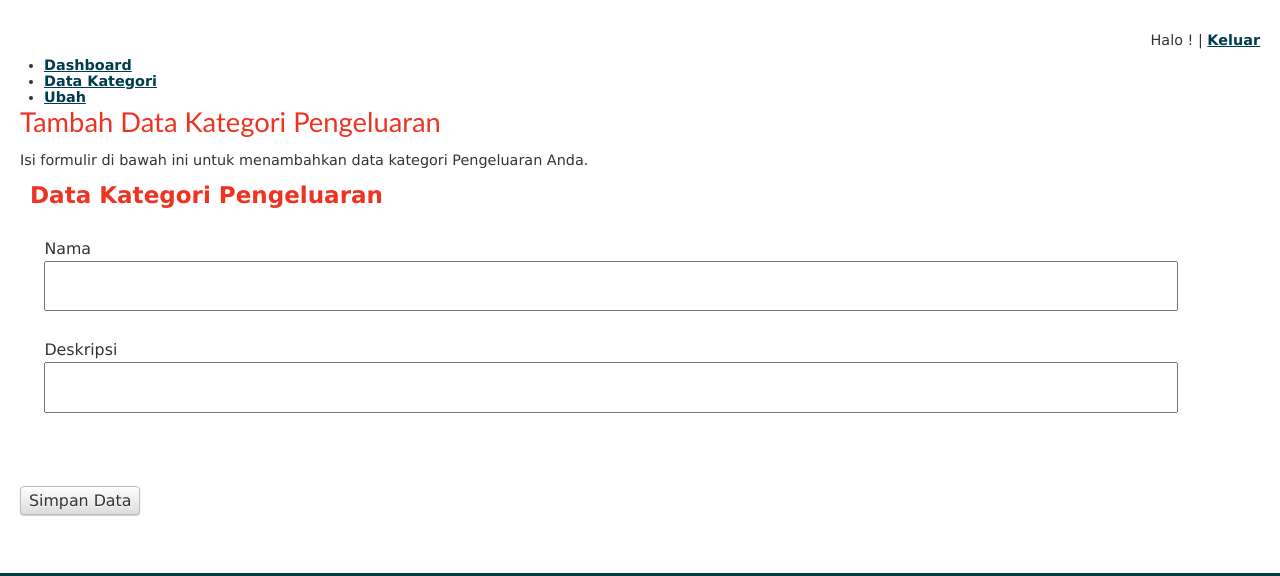
After one commit to imamhidayat92/aturdoku-personal-financial-manager-webapp, a CakePHP app: the page made by app/View/Categories/edit.ctp in a window 1280 px wide. The commit adds this page. Shown: the part 358-934 px from the top of the page. Run offline with PHP 8.4 and a stand-in for CakePHP, Linux system fonts and the light colour scheme; the template is opened without the code that fills it, so the values that code supplies are empty; some libraries are stand-ins or nearby versions.

Commit message:
asset pdf, edit categories, tampilan lihat laporan

```diff
--- a/app/Controller/AssetsController.php
+++ b/app/Controller/AssetsController.php
@@ -70,6 +70,9 @@ class AssetsController extends AppController {
         ));
         $this->set('assets', $assets);
 
+        $totalAssets = $this->Asset->query("SELECT SUM(value) AS 'total' FROM assets WHERE user_id = ".$this->Auth->user('id'));
+        $this->set('totalAssets', $totalAssets[0][0]['total']);
+
         App::import('Vendor', 'Fpdf', array('file' => 'fpdf/fpdf.php'));
         $this->layout = 'pdf'; //this will use the pdf.ctp layout
 
--- a/app/View/Assets/add.ctp
+++ b/app/View/Assets/add.ctp
@@ -35,6 +35,8 @@
                 <div class="large-8 columns">
                     <label>Nama Aset</label>
                     <input type="text" name="data[Asset][name]" />
+                    <label>Keterangan</label>
+                    <input type="text" name="data[Asset][description]" />
                 </div>
             </div>
         </fieldset>
--- a/app/View/Assets/edit.ctp
+++ b/app/View/Assets/edit.ctp
@@ -35,7 +35,9 @@
                 </div>
                 <div class="large-8 columns">
                     <label>Nama Aset</label>
-                    <input name="data[Asset][name]" value="<?php echo $data['Asset']['name']?>"/>
+                    <input type="text" name="data[Asset][name]" value="<?php echo $data['Asset']['name']?>"/>
+                    <label>Keterangan</label>
+                    <input type ="text" name="data[Asset][description]" value="<?php echo $data['Asset']['description']?>"/>
                 </div>
             </div>
         </fieldset>
--- a/app/View/Categories/add_expense.ctp
+++ b/app/View/Categories/add_expense.ctp
@@ -15,7 +15,7 @@
                 </div>
                 <div class="large-8 columns">
                     <label>Deskripsi</label>
-                    <input type="text" name="data[Asset][name]" />
+                    <input type="text" name="data[Category][name]" />
                 </div>
             </div>
         </fieldset>
--- a/app/View/Categories/add_income.ctp
+++ b/app/View/Categories/add_income.ctp
@@ -1,5 +1,4 @@
 <div class="row">
-
     <div class="large-8 large-offset-2 columns">
         <h2 class="special-font">Tambah Data Kategori Pendapatan</h2>
         <p class="lead">Isi formulir di bawah ini untuk menambahkan data kategori pendapatan Anda.</p>
--- /dev/null
+++ b/app/View/Categories/edit.ctp
@@ -0,0 +1,50 @@
+<div class="row">
+    <?php
+        $type = '';
+        $view = '';
+
+        if ($data['Category']['type'] == 0){
+            $type = 'Pengeluaran';
+            $view = 'expense';
+        }
+        else{
+            $type = 'Pendapatan';
+            $view = 'income';
+        }
+    ?>
+    <?php echo $this->Element('user-navigation'); ?>
+    <div class="large-12 columns">
+        <ul class="breadcrumbs">
+            <li><a href="<?php echo Router::url(array('controller' => 'users', 'action' => 'dashboard')) ?>">Dashboard</a></li>
+            <li><a href="<?php echo Router::url(array('controller' => 'categories', 'action' => $view )) ?>">Data Kategori</a></li>
+            <li><a href="#">Ubah</a></li>
+        </ul>
+    </div>
+</div>
+<div class="row">
+    <div class="large-8 large-offset-2 columns">
+        <h2 class="special-font">Tambah Data Kategori <?php echo $type; ?></h2>
+        <p class="lead">Isi formulir di bawah ini untuk menambahkan data kategori <?php echo $type; ?> Anda.</p>
+
+        <!-- Form Tambah -->
+
+        <form action="<?php echo Router::url(array('controller' => 'categories', 'action' => 'edit'))?>" method="POST">
+        <fieldset>
+            <legend>Data Kategori <?php echo $type; ?></legend>
+            <div class="row">
+                <input type="hidden" name="data[Category][id]" value="<?php echo $data['Category']['id']; ?>"/>
+                <div class="large-4 columns">
+                  <label>Nama</label>
+                    <input type="text" name="data[Category][name]" value="<?php echo $data['Category']['name'];?>"/>
+                </div>
+                <div class="large-8 columns">
+                    <label>Deskripsi</label>
+                    <input type="text" name="data[Category][description]" value="<?php echo $data['Category']['description'];?>"/>
+                </div>
+            </div>
+        </fieldset>
+        <input type="submit" class="success button" value="Simpan Data"/>
+    </form>
+    </div>
+
+</div>
--- a/app/View/Expenses/add.ctp
+++ b/app/View/Expenses/add.ctp
@@ -3,7 +3,7 @@
     <div class="large-12 columns">
         <ul class="breadcrumbs">
             <li><a href="<?php echo Router::url(array('controller' => 'users', 'action' => 'dashboard')) ?>">Dashboard</a></li>
-            <li><a href="<?php echo Router::url(array('controller' => 'expenses', 'action' => 'index')) ?>">Data Aset</a></li>
+            <li><a href="<?php echo Router::url(array('controller' => 'expenses', 'action' => 'index')) ?>">Data Pengeluaran</a></li>
             <li><a href="#">Tambah</a></li>
         </ul>
     </div>
--- a/app/View/Incomes/index.ctp
+++ b/app/View/Incomes/index.ctp
@@ -39,8 +39,10 @@
                     <td><?php echo $income['Transaction']['description']?></td>
                     <td><?php echo $this->Aturdoku->currencyFormat($income['Transaction']['amount'])?></td>
                     <td>
-                        <?php echo $this->Html->link('Ubah', array('controller' => 'incomes','action' => 'edit', $income['Transaction']['id']), array('class' => 'tiny button secondary aturdoku-button')); ?>
-                        <?php echo $this->Html->link('Hapus', array('controller' => 'incomes','action' => 'delete', $income['Transaction']['id']), array('class' => 'tiny button alert aturdoku-button')); ?>
+                        <p align="center" style="margin: 0; padding: 0;">
+                            <?php echo $this->Html->link('Ubah', array('controller' => 'incomes','action' => 'edit', $income['Transaction']['id']), array('class' => 'tiny button secondary aturdoku-button')); ?>
+                            <?php echo $this->Html->link('Hapus', array('controller' => 'incomes','action' => 'delete', $income['Transaction']['id']), array('class' => 'tiny button alert aturdoku-button')); ?>
+                        </p>
                     </td>
 
                 </tr>
--- a/app/View/Layouts/default_foundation.ctp
+++ b/app/View/Layouts/default_foundation.ctp
@@ -18,6 +18,7 @@
         echo $this->Html->script('jquery.jqplot.min');
         echo $this->Html->script('ui/jquery-ui');
         echo $this->Html->script('ui/jquery.ui.datepicker');
+        echo $this->Html->script('foundation.min')
     ?>
 
     <!-- Google Fonts -->
```
Also changed, not shown: app/Controller/CategoriesController.php (+13 -0 lines), app/View/Assets/pdf.ctp (+7 -2 lines), app/View/Expenses/index.ctp (+66 -3 lines), app/View/Users/dashboard.ctp (+14 -6 lines), 1 other file.
